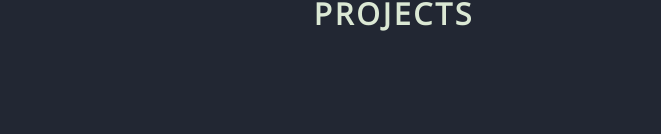
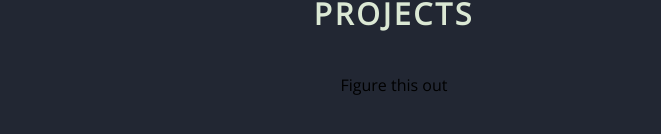
Before and after one commit to Denver-Meadows/Portfolio, a React (Create React App) app: page / in a window 1280 px wide. Shown: the part 1049-1183 px from the top of the page, without its empty margins (246-907 px from the left). Built offline with nearby package versions, Linux system fonts and the light colour scheme.

Commit message:
refactor code

```diff
--- a/src/components/Projects.js
+++ b/src/components/Projects.js
@@ -7,7 +7,7 @@ const Projects = () => {
   return (
     <section className="projects">
       <h1 className="projects-header">Projects</h1>
-      <div className="projects-single"></div>
+      <div className="projects-single">Figure this out</div>
     </section>
   );
 };
```
